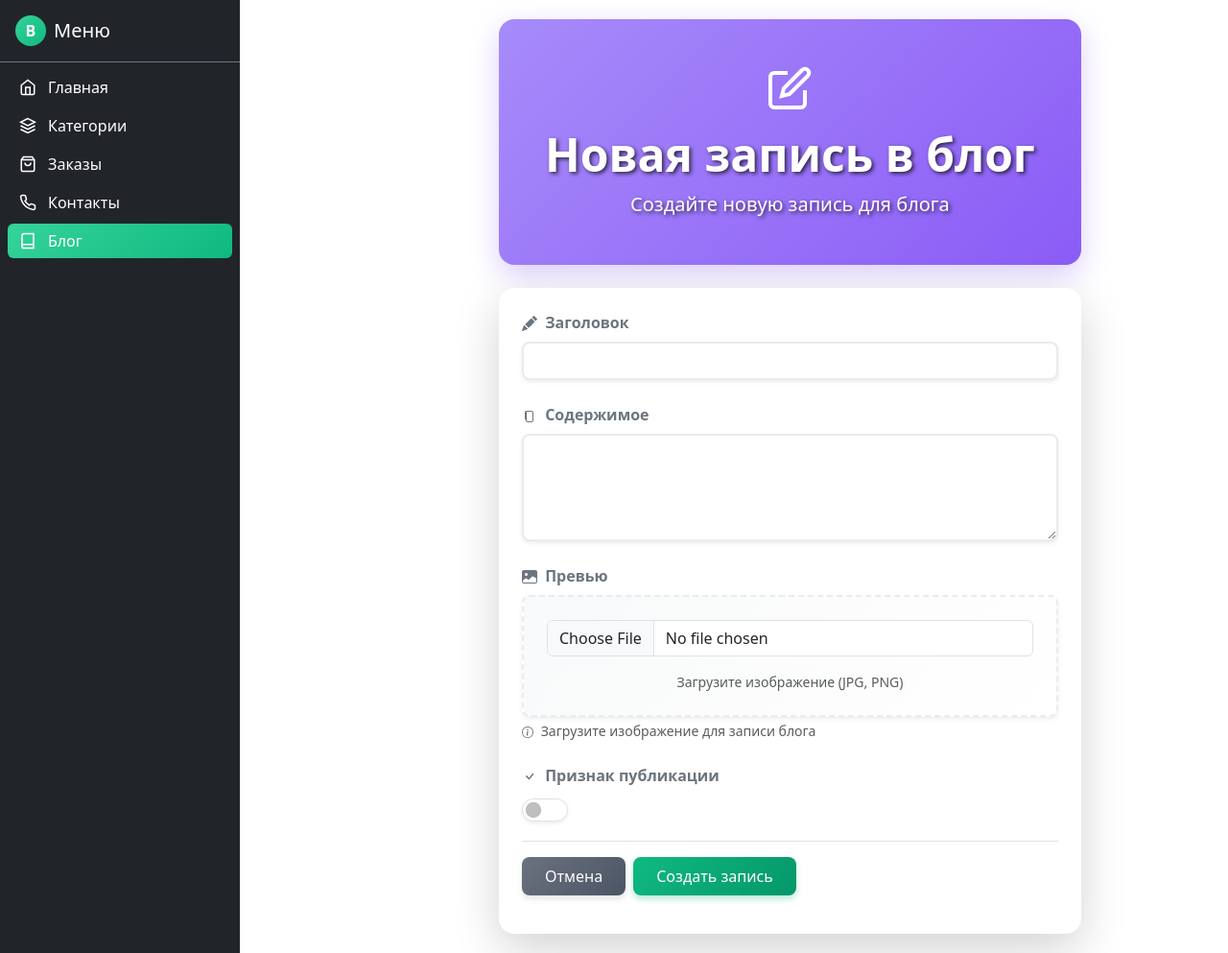
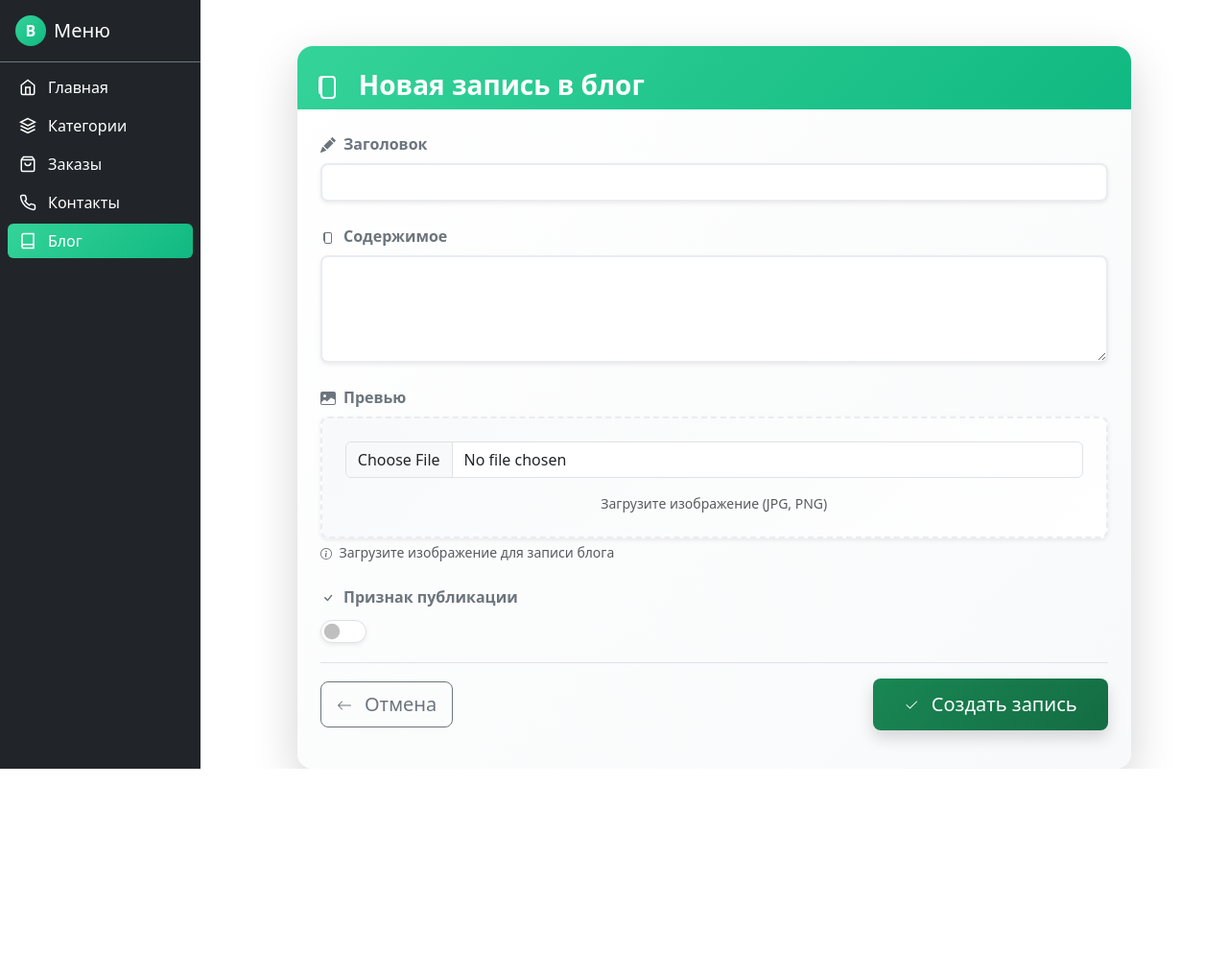
Before and after one commit to riga1897/Django, a Django app: page /blog/post/create/ in a window 1280 px wide. Shown: the whole page at 96% size. After the commit the page ends 801 px from the top, so only its background shows below. Run offline with Django 5.2, Linux system fonts and the light colour scheme; some libraries are stand-ins or nearby versions.

Commit message:
Update blog post form styling to match card design
Modify `blogpost_form.html` to apply consistent card styling and gradients to the form and its buttons, resolving the visual discrepancy reported by the user.

Replit-Commit-Author: Agent
Replit-Commit-Session-Id: d694827c-a8a7-4830-9472-ee8d27f3963a
Replit-Commit-Checkpoint-Type: full_checkpoint

```diff
--- a/blog/templates/blog/blogpost_form.html
+++ b/blog/templates/blog/blogpost_form.html
@@ -1,26 +1,21 @@
 {% extends 'marketplace/base.html' %}
 
 {% block content %}
-<div class="main-content">
-    <!-- Красивый заголовок с градиентом (фиолетовый для блога) -->
-    <div class="mb-4 p-5 rounded-4 text-white text-center position-relative overflow-hidden"
-         style="background: linear-gradient(135deg, #a78bfa 0%, #8b5cf6 100%); box-shadow: 0 10px 30px rgba(139, 92, 246, 0.3);">
-        <div class="position-relative" style="z-index: 2;">
-            <svg class="mb-3" width="48" height="48" fill="none" stroke="currentColor" stroke-width="2" viewBox="0 0 24 24">
-                <path d="M11 4H4a2 2 0 0 0-2 2v14a2 2 0 0 0 2 2h14a2 2 0 0 0 2-2v-7"></path>
-                <path d="M18.5 2.5a2.121 2.121 0 0 1 3 3L12 15l-4 1 1-4 9.5-9.5z"></path>
+<div class="container mt-5">
+    <div class="row justify-content-center">
+        <div class="col-md-10">
+            <div class="card shadow-lg" style="border: none; border-radius: 16px; background: linear-gradient(135deg, #ffffff 0%, #f8f9fa 100%);">
+                <div class="card-header border-0 pt-4" style="background: linear-gradient(135deg, #34d399 0%, #10b981 100%); border-radius: 16px 16px 0 0;">
+                    <div class="d-flex align-items-center">
+                        <svg width="32" height="32" fill="white" class="me-3" viewBox="0 0 16 16">
+                            <path d="M5 3a2 2 0 0 0-2 2v6a2 2 0 0 0 2 2V7h-.5a.5.5 0 0 1-.5-.5v-1A.5.5 0 0 1 4.5 5H5V3z"/>
+                            <path d="M6 3h4a2 2 0 0 1 2 2v8a2 2 0 0 1-2 2H6a2 2 0 0 1-2-2V5a2 2 0 0 1 2-2zm0 1a1 1 0 0 0-1 1v8a1 1 0 0 0 1 1h4a1 1 0 0 0 1-1V5a1 1 0 0 0-1-1H6z"/>
                         </svg>
-            <h1 class="display-5 fw-bold text-shadow mb-2">
+                        <h3 class="mb-0 text-white fw-bold">
                             {% if object %}Редактирование записи{% else %}Новая запись в блог{% endif %}
-            </h1>
-            <p class="lead text-shadow mb-0">
-                {% if object %}Внесите изменения в вашу запись{% else %}Создайте новую запись для блога{% endif %}
-            </p>
+                        </h3>
                     </div>
                 </div>
-
-    <!-- Карточка с формой -->
-    <div class="card border-0 shadow-lg" style="border-radius: 1rem; overflow: hidden;">
                 <div class="card-body p-4">
                     <form method="post" enctype="multipart/form-data">
                         {% csrf_token %}
@@ -29,19 +24,17 @@
                             {% include 'marketplace/_form_field.html' with field=field %}
                         {% endfor %}
 
-                <div class="d-flex flex-wrap gap-2 mt-4 pt-3 border-top">
-                    <a href="{% url 'blog:post_list' %}"
-                       class="btn px-4 py-2 text-white"
-                       style="background: linear-gradient(135deg, #6b7280 0%, #4b5563 100%); border: none; border-radius: 0.5rem; transition: all 0.3s ease; box-shadow: 0 4px 6px rgba(0,0,0,0.1);"
-                       onmouseover="this.style.transform='translateY(-2px)'; this.style.boxShadow='0 6px 12px rgba(0,0,0,0.15)'"
-                       onmouseout="this.style.transform='translateY(0)'; this.style.boxShadow='0 4px 6px rgba(0,0,0,0.1)'">
+                        <div class="d-flex justify-content-between align-items-center mt-4 pt-3 border-top">
+                            <a href="{% url 'blog:post_list' %}" class="btn btn-outline-secondary btn-lg" style="border-radius: 8px;">
+                                <svg width="16" height="16" fill="currentColor" class="me-2" viewBox="0 0 16 16">
+                                    <path fill-rule="evenodd" d="M15 8a.5.5 0 0 0-.5-.5H2.707l3.147-3.146a.5.5 0 1 0-.708-.708l-4 4a.5.5 0 0 0 0 .708l4 4a.5.5 0 0 0 .708-.708L2.707 8.5H14.5A.5.5 0 0 0 15 8z"/>
+                                </svg>
                                 Отмена
                             </a>
-                    <button type="submit"
-                            class="btn px-4 py-2 text-white"
-                            style="background: linear-gradient(135deg, #10b981 0%, #059669 100%); border: none; border-radius: 0.5rem; transition: all 0.3s ease; box-shadow: 0 4px 6px rgba(16, 185, 129, 0.3);"
-                            onmouseover="this.style.transform='translateY(-2px)'; this.style.boxShadow='0 6px 12px rgba(16, 185, 129, 0.4)'"
-                            onmouseout="this.style.transform='translateY(0)'; this.style.boxShadow='0 4px 6px rgba(16, 185, 129, 0.3)'">
+                            <button type="submit" class="btn btn-lg shadow" style="background: linear-gradient(135deg, #198754 0%, #146c43 100%); color: white; border: none; border-radius: 8px; padding: 12px 32px;">
+                                <svg width="16" height="16" fill="currentColor" class="me-2" viewBox="0 0 16 16">
+                                    <path d="M13.854 3.646a.5.5 0 0 1 0 .708l-7 7a.5.5 0 0 1-.708 0l-3.5-3.5a.5.5 0 1 1 .708-.708L6.5 10.293l6.646-6.647a.5.5 0 0 1 .708 0z"/>
+                                </svg>
                                 {% if object %}Сохранить изменения{% else %}Создать запись{% endif %}
                             </button>
                         </div>
@@ -49,4 +42,6 @@
                 </div>
             </div>
         </div>
+    </div>
+</div>
 {% endblock %}
```
Also changed, not shown: 1 other file. Lines whose indentation alone changed are shown as unchanged.
